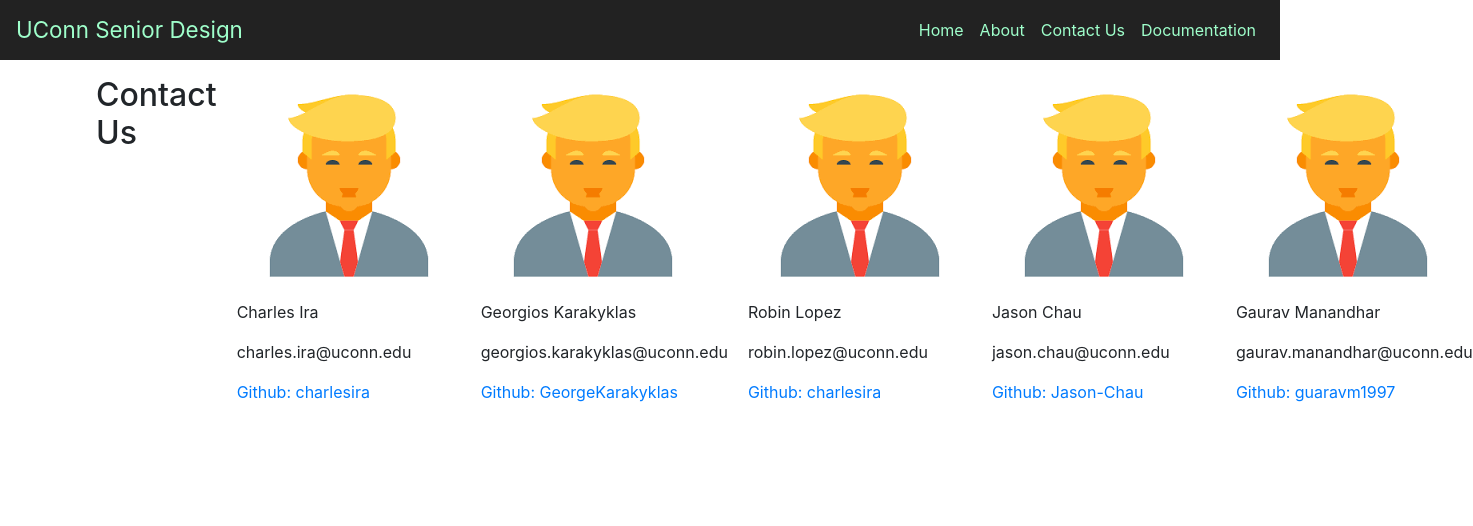
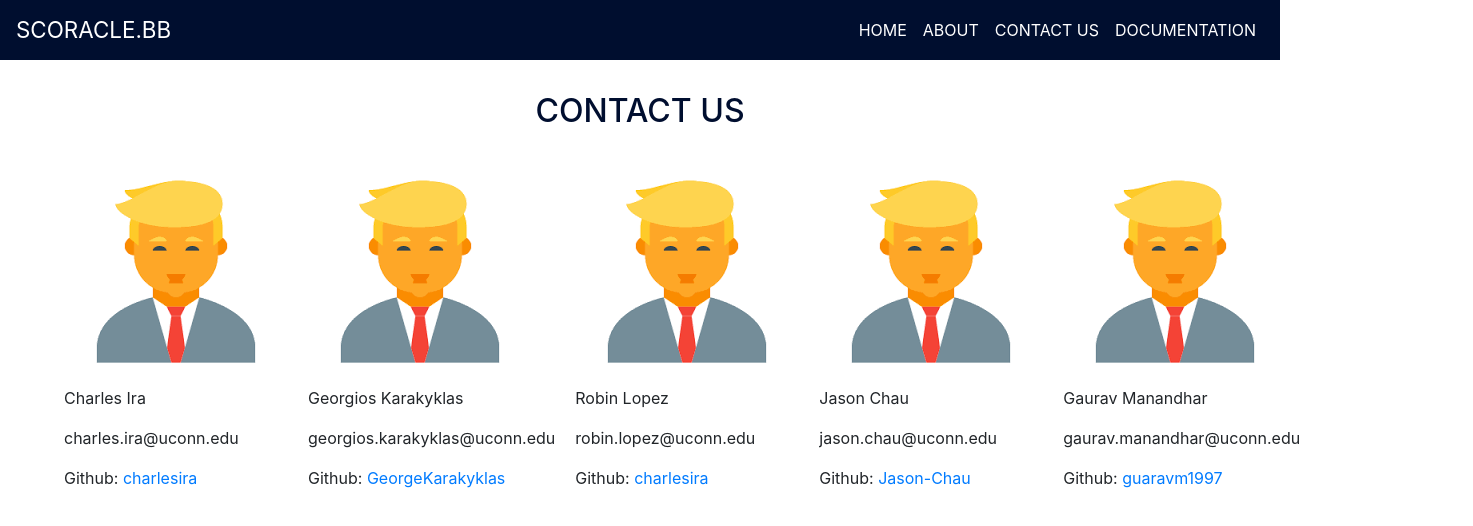
Before and after one commit to GeorgeKarakyklas/uconn_seniordesign_webapp, a React (Create React App) app: page /contactUs in a window 1280 px wide. Shown: the top 526 px of the page, 1473 px wide, since content can reach past the window. Built offline with nearby package versions, Linux system fonts and the light colour scheme.

Commit message:
Fixed grid for Contact Us page, changed part of About page and altered navigation bar colors to official UCONN hex color theme

```diff
--- a/src/components/NavigationBar.js
+++ b/src/components/NavigationBar.js
@@ -4,15 +4,15 @@ import styled from 'styled-components';
 
 const Styles = styled.div
 `
-  .navbar { background-color: #222; }
+  .navbar { background-color: #000E2F; }
   a, .navbar-nav, .navbar-light .nav-link {
-    color: #9FFFCB;
-    &:hover { color: white; }
+    color: #FFFFFF;
+    &:hover { color: #E4002B; }
   }
   .navbar-brand {
     font-size: 1.4em;
-    color: #9FFFCB;
-    &:hover { color: white; }
+    color: #FFFFFF;
+    &:hover { color: #E4002B; }
   }
   .form-center {
     position: absolute !important;
@@ -24,14 +24,14 @@ const Styles = styled.div
 export const NavigationBar = () => (
   <Styles>
     <Navbar expand="lg">
-      <Navbar.Brand href="/">UConn Senior Design</Navbar.Brand>
+      <Navbar.Brand href="/">SCORACLE.BB</Navbar.Brand>
       <Navbar.Toggle aria-controls="basic-navbar-nav"/>
       <Navbar.Collapse id="basic-navbar-nav">
         <Nav className="ml-auto">
-          <Nav.Item><Nav.Link href="/">Home</Nav.Link></Nav.Item>
-          <Nav.Item><Nav.Link href="/about">About</Nav.Link></Nav.Item>
-          <Nav.Item><Nav.Link href="/contactUs">Contact Us</Nav.Link></Nav.Item>
-          <Nav.Item><Nav.Link href="/docs">Documentation</Nav.Link></Nav.Item>
+          <Nav.Item><Nav.Link href="/">HOME</Nav.Link></Nav.Item>
+          <Nav.Item><Nav.Link href="/about">ABOUT</Nav.Link></Nav.Item>
+          <Nav.Item><Nav.Link href="/contactUs">CONTACT US</Nav.Link></Nav.Item>
+          <Nav.Item><Nav.Link href="/docs">DOCUMENTATION</Nav.Link></Nav.Item>
         </Nav>
       </Navbar.Collapse>
     </Navbar>
--- a/src/pages/About.js
+++ b/src/pages/About.js
@@ -1,27 +1,17 @@
 import React from 'react';
-import styled from 'styled-components';
-
-const GridWrapper = styled.div`
-  display: grid;
-  grid-gap: 20px;
-  margin-top: 1em;
-  margin-left: 6em;
-  margin-right: 6em;
-  grid-template-columns: repeat(4, 1fr);
-  grid-auto-rows: minmax(300px, auto);
-`;
+import { Container, ImageCombination, Title } from '../styled/AboutStyled';
 
 export const About = () => (
-  <GridWrapper>
-    <h2>About The Project</h2>
-    <div>
-        <a href = "https://zap.org/home" rel = "noreferrer" target = "_blank">
-            <img src = {"/images/zap_logo.jpeg"} alt = "zap" width = "700" height = "300"></img>
-        </a>
-        <a href = "https://seniordesign.engr.uconn.edu/" rel = "noreferrer" target = "_blank">
-            <img src = {"/images/uconn_logo.jpg"} alt = "uconn"></img>
-        </a>
-    </div>
-    <p>This is a Senior Design Project being in done in conjuction with the Zap Team from the NY Blockchain Center. Our aim is to help expand and prove the usability of the Zap protocol. </p>
-  </GridWrapper>
+  <Container>
+    <Title>PROJECT SUMMARY</Title>
+    <ImageCombination>
+      <a href = "https://seniordesign.engr.uconn.edu/" rel = "noreferrer" target = "_blank">
+          <img src = {"/images/uconn_logo.jpg"} alt = "uconn"></img>
+      </a>
+      <a href = "https://zap.org/home" rel = "noreferrer" target = "_blank">
+        <img src = {"/images/zap_logo.jpeg"} alt = "zap" width = "600" height = "300"></img>
+      </a>
+    </ImageCombination>
+    <p>This is a Senior Design Project being done in conjuction with the Zap Team from the NY Blockchain Center. Our aim is to help expand and prove the usability of the Zap protocol. </p>
+  </Container>
 )
--- a/src/pages/ContactUs.js
+++ b/src/pages/ContactUs.js
@@ -1,48 +1,40 @@
 import React from 'react';
-import styled from 'styled-components';
-
-const GridWrapper = styled.div`
-  display: grid;
-  grid-gap: 20px;
-  margin-top: 1em;
-  margin-left: 6em;
-  margin-right: 6em;
-  grid-template-columns: repeat(6, 1fr);
-  grid-auto-rows: minmax(100px, auto);
-`;
+import { Person, Container, Title, PersonGrid } from '../styled/ContactUsStyled';
 
 export const ContactUs = () => (
-  <GridWrapper>
-    <h2>Contact Us</h2>
-    <div>
+  <Container>
+  <Title>CONTACT US</Title>
+  <PersonGrid>
+    <Person>
         <img src = {"/images/placeholder.png"} alt = "face1"></img>
         <p>Charles Ira</p>
         <p>charles.ira@uconn.edu</p>
-        <a href = "https://github.com/charlesira" rel = "noreferrer" target = "_blank">Github: charlesira</a>
-    </div>
-    <div>
+        <p>Github: <a href = "https://github.com/charlesira" rel = "noreferrer" target = "_blank">charlesira</a></p>
+    </Person>
+    <Person>
         <img src = {"/images/placeholder.png"} alt = "face2"></img>
         <p>Georgios Karakyklas</p>
         <p>georgios.karakyklas@uconn.edu</p>
-        <a href = "https://github.com/GeorgeKarakyklas/" rel = "noreferrer" target = "_blank">Github: GeorgeKarakyklas</a>
-    </div>
-    <div>
+        <p>Github: <a href = "https://github.com/GeorgeKarakyklas/" rel = "noreferrer" target = "_blank">GeorgeKarakyklas</a></p>
+    </Person>
+    <Person>
         <img src = {"/images/placeholder.png"} alt = "face3"></img>
         <p>Robin Lopez</p>
         <p>robin.lopez@uconn.edu</p>
-        <a href = "https://github.com/charlesira" rel = "noreferrer" target = "_blank">Github: charlesira</a>
-    </div>
-    <div>
+        <p>Github: <a href = "https://github.com/charlesira" rel = "noreferrer" target = "_blank">charlesira</a></p>
+    </Person>
+    <Person>
         <img src = {"/images/placeholder.png"} alt = "face4"></img>
         <p>Jason Chau</p>
         <p>jason.chau@uconn.edu</p>
-        <a href = "https://github.com/Jason-Chau" rel = "noreferrer" target = "_blank">Github: Jason-Chau</a>
-    </div>
-    <div>
+        <p>Github: <a href = "https://github.com/Jason-Chau" rel = "noreferrer" target = "_blank">Jason-Chau</a></p>
+    </Person>
+    <Person>
         <img src = {"/images/placeholder.png"} alt = "face5"></img>
         <p>Gaurav Manandhar</p>
         <p>gaurav.manandhar@uconn.edu</p>
-        <a href = "https://github.com/gauravm1997" rel = "noreferrer" target = "_blank">Github: guaravm1997</a>
-    </div>
-  </GridWrapper>
+        <p>Github: <a href = "https://github.com/gauravm1997" rel = "noreferrer" target = "_blank">guaravm1997</a></p>
+    </Person>
+  </PersonGrid>
+  </Container>
 )
--- /dev/null
+++ b/src/styled/AboutStyled.js
@@ -0,0 +1,23 @@
+import styled from "styled-components";
+
+export const Container = styled.div`
+    max-width: 90vw;
+    margin: 0 auto;
+`;
+
+export const Title = styled.h2`
+    margin-top: 1em;
+    margin-bottom: 2em;
+    text-align: center;
+`;
+
+export const ImageCombination = styled.div`
+    display: grid;
+    grid-gap: 30px;
+    margin: auto;
+    grid-template-columns: repeat(2, 1fr);
+`;
+
+export const CenteredImage = styled.image`
+    margin: auto;
+`
--- /dev/null
+++ b/src/styled/ContactUsStyled.js
@@ -0,0 +1,24 @@
+import styled from "styled-components";
+
+export const Container = styled.div`
+    max-width: 90vw;
+    margin: 0 auto;
+`;
+
+export const Title = styled.h2`
+    margin-top: 1em;
+    margin-bottom: 1em;
+    text-align: center;
+    color: #000E2F;
+`;
+
+export const PersonGrid = styled.div`
+    display: grid;
+    grid-gap: 20px;
+    margin: auto;
+    grid-template-columns: repeat(5, 1fr);
+`;
+
+export const Person = styled.div`
+    margin: auto;
+`
```
